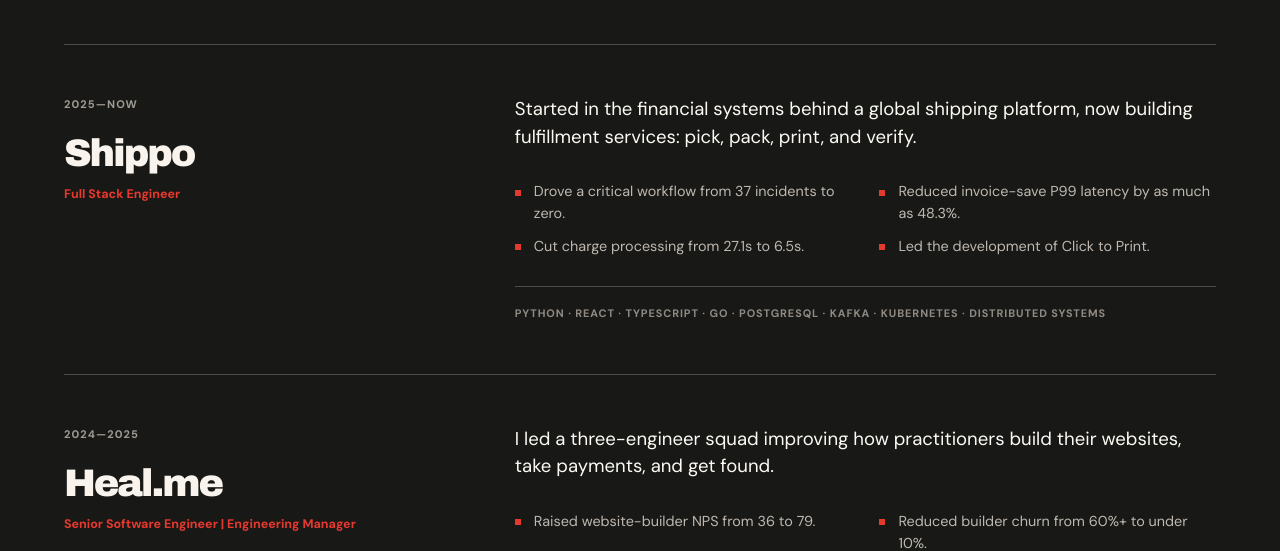
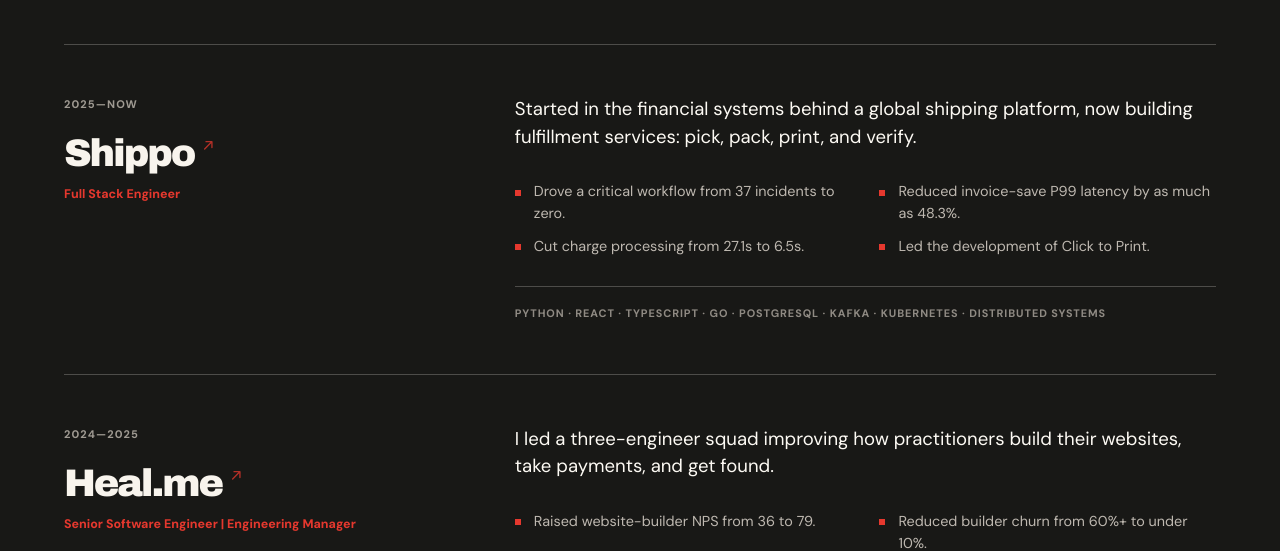
Before and after one commit to saulodefaria/saulofaria, a Next.js app: page / in a window 1280 px wide. Shown: the part 2540-3091 px from the top of the page. Built offline with nearby package versions, Linux system fonts and the light colour scheme.

Commit message:
Add website links for experience entries and make company names clickable in page.tsx

```diff
--- a/app/page.tsx
+++ b/app/page.tsx
@@ -85,6 +85,7 @@ const moreProjects = [
 const experience = [
   {
     company: "Shippo",
+    website: "https://goshippo.com/",
     period: "2025—Now",
     role: "Full Stack Engineer",
     summary:
@@ -99,6 +100,7 @@ const experience = [
   },
   {
     company: "Heal.me",
+    website: "https://heal.me/",
     period: "2024—2025",
     role: "Senior Software Engineer | Engineering Manager",
     summary:
@@ -113,6 +115,7 @@ const experience = [
   },
   {
     company: "Sua Quadra",
+    website: "https://www.suaquadra.com.br/",
     period: "2023—2024",
     role: "Full Stack Engineer",
     summary: "I worked on the marketplace growth initiatives, delivering strong results in SEO and organic traffic.",
@@ -125,6 +128,7 @@ const experience = [
   },
   {
     company: "Buser",
+    website: "https://www.buser.com.br/",
     period: "2021—2023",
     role: "Product Manager",
     summary: "As a product manager, I led seven engineers across growth, operations, and marketplace projects.",
@@ -459,7 +463,23 @@ export default function HomePage() {
                       {item.period}
                     </p>
                     <h3 className="m-0 font-display text-[clamp(2rem,3vw,3.5rem)] font-normal leading-[.95] tracking-[-.055em] max-[520px]:text-[2.7rem]">
-                      {item.company}
+                      {item.website ? (
+                        <a
+                          className="group inline-flex items-start gap-[.18em] transition-colors hover:text-red focus-visible:text-red focus-visible:outline-2 focus-visible:outline-offset-4 focus-visible:outline-red"
+                          href={item.website}
+                          target="_blank"
+                          rel="noreferrer"
+                          aria-label={`Visit ${item.company} website`}>
+                          {item.company}
+                          <ArrowUpRightIcon
+                            className="mt-[.08em] size-[.38em] shrink-0 text-red opacity-75 transition-[opacity,transform] duration-160 group-hover:translate-x-0.5 group-hover:-translate-y-0.5 group-hover:opacity-100 group-focus-visible:translate-x-0.5 group-focus-visible:-translate-y-0.5 group-focus-visible:opacity-100"
+                            aria-hidden="true"
+                            weight="bold"
+                          />
+                        </a>
+                      ) : (
+                        item.company
+                      )}
                     </h3>
                     <p className="mt-3.5 mb-0 text-[.78rem] font-[760] text-red">{item.role}</p>
                   </div>
```
